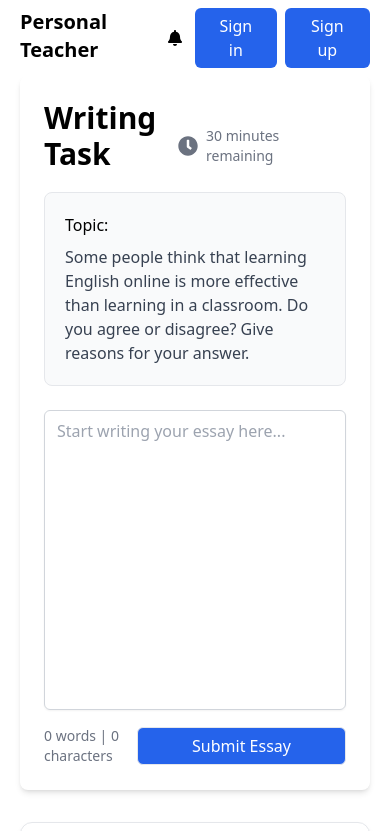
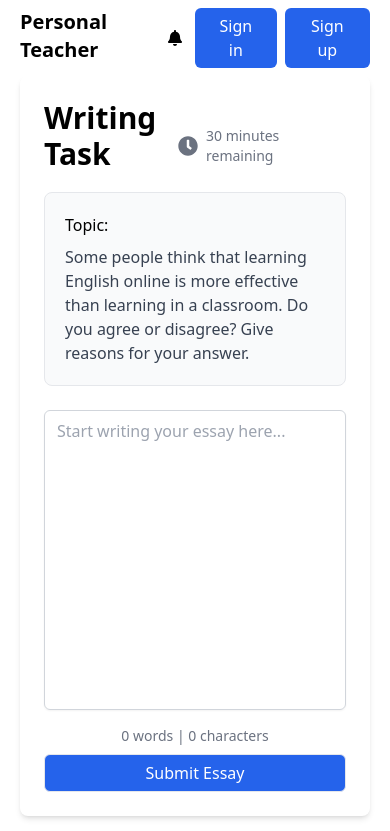
Before and after one commit to Jasur-Ramazonov/personal_teacher, a React (Vite) app: page /writing in a window 390 px wide. Shown: the top 831 px of the page. Built offline with nearby package versions, Linux system fonts and the light colour scheme; no server answers.

Commit message:
improved button

```diff
--- a/src/Writing.tsx
+++ b/src/Writing.tsx
@@ -128,7 +128,7 @@
               className="flex w-full rounded-md border bg-transparent px-3 py-2 text-base shadow-sm placeholder:text-muted-foreground focus-visible:outline-none focus-visible:ring-1 focus-visible:ring-ring disabled:cursor-not-allowed disabled:opacity-50 md:text-sm min-h-[300px] text-gray-800 resize-none border-gray-300 focus:border-blue-500 mb-4"
               placeholder="Start writing your essay here..."
             ></textarea>
-            <div className="flex items-center justify-between">
+            <div className="flex md:flex-row md:gap-0 gap-2 flex-col items-center justify-between">
               <div className="text-gray-500 text-sm">
                 {words} words | {characters} characters
               </div>
```
